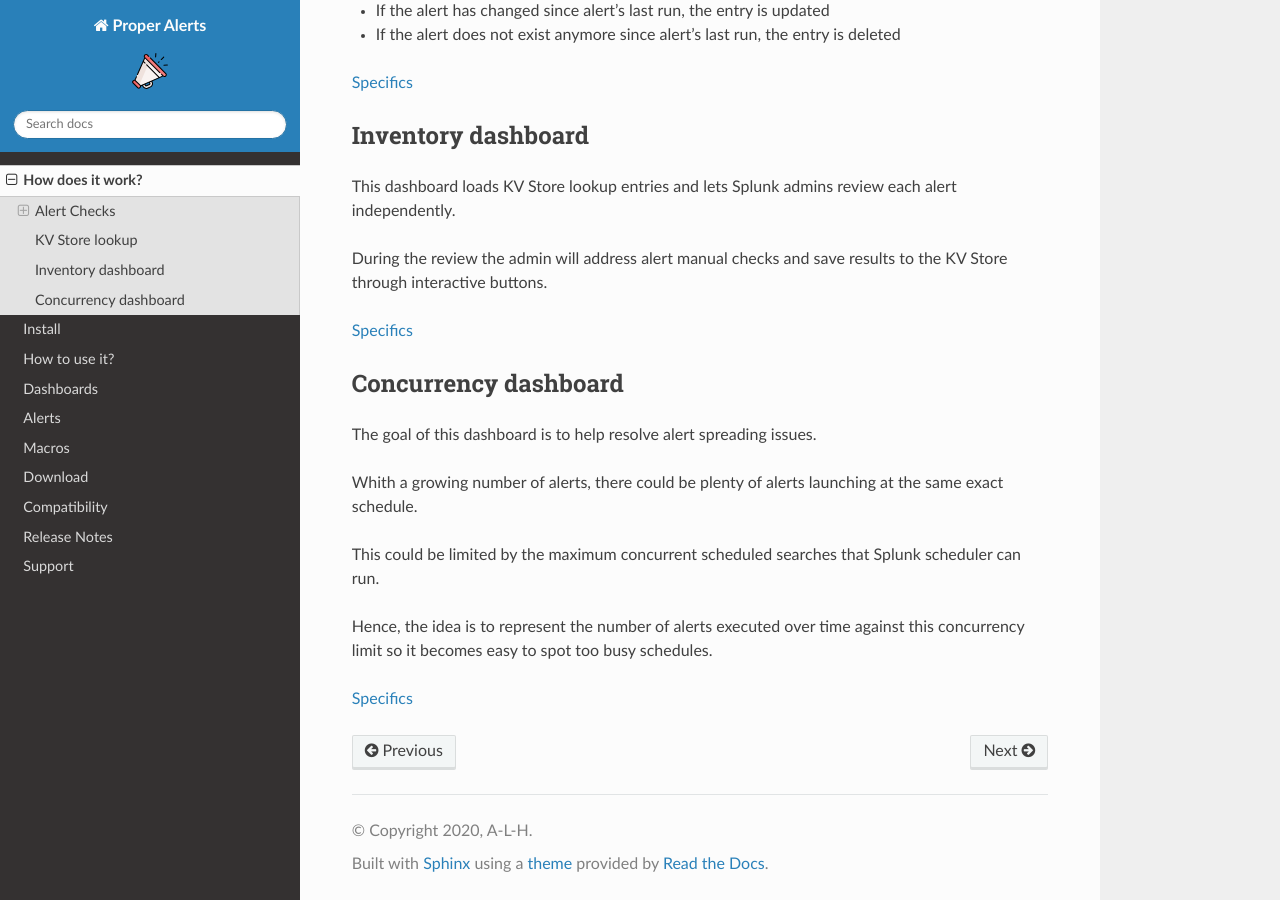
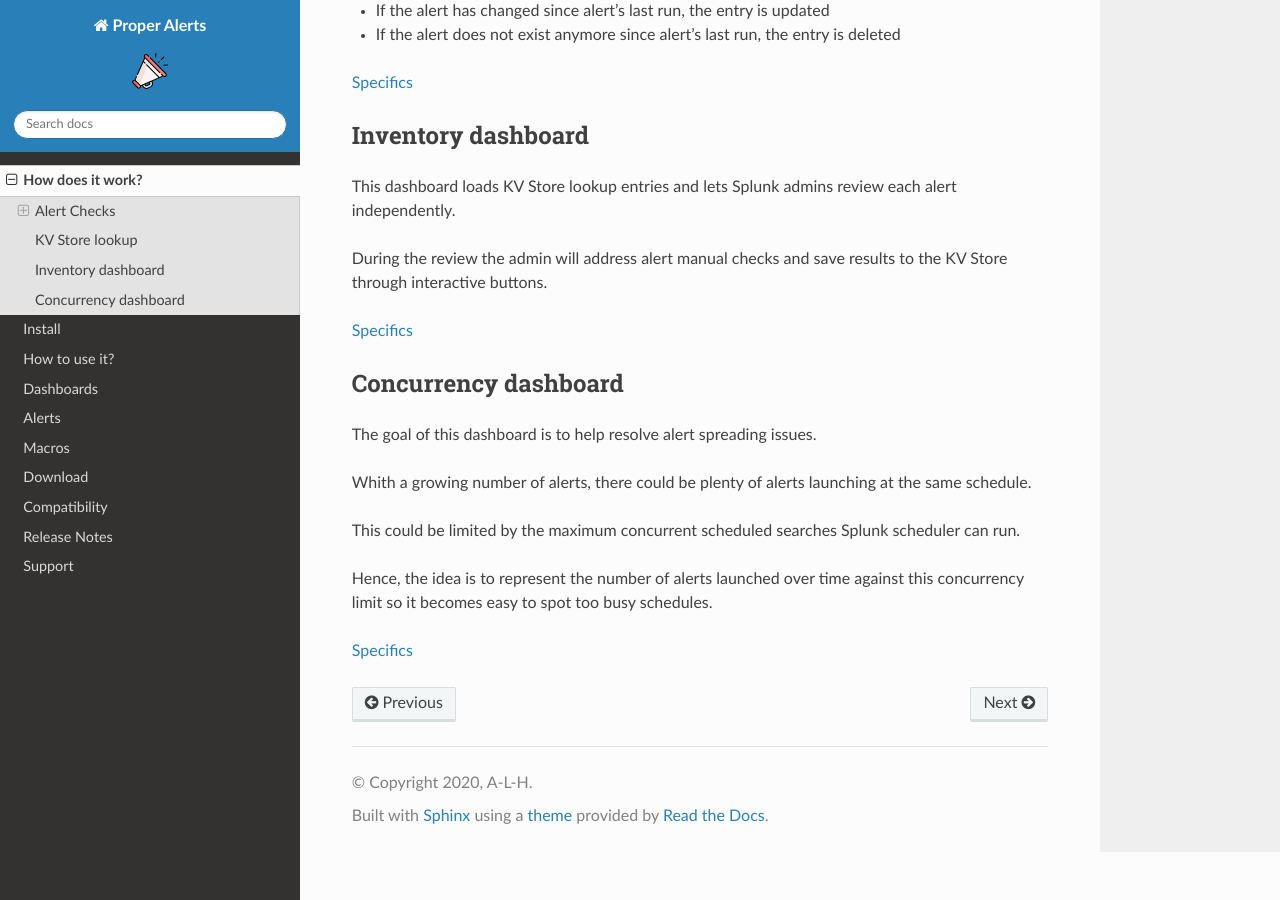
Before and after one commit to a-l-h/splunk-app-proper-alerts, a Sphinx documentation site: the page built from doc/overview.rst, in a window 1280 px wide and 900 px high, scrolled down 1680 px. Built offline with Sphinx 7.4.7 and the Read the Docs theme 2.0.0, drawn with Linux system fonts in a browser that asks for light colours.

Commit message:
Update overview.rst

```diff
--- a/doc/overview.rst
+++ b/doc/overview.rst
@@ -102,10 +102,10 @@ Concurrency dashboard
 
 The goal of this dashboard is to help resolve alert spreading issues.
 
-Whith a growing number of alerts, there could be plenty of alerts launching at the same exact schedule.
+Whith a growing number of alerts, there could be plenty of alerts launching at the same schedule.
 
-This could be limited by the maximum concurrent scheduled searches that Splunk scheduler can run.
+This could be limited by the maximum concurrent scheduled searches Splunk scheduler can run.
 
-Hence, the idea is to represent the number of alerts executed over time against this concurrency limit so it becomes easy to spot too busy schedules.
+Hence, the idea is to represent the number of alerts launched over time against this concurrency limit so it becomes easy to spot too busy schedules.
 
 :ref:`Specifics<Concurrency>`
```
